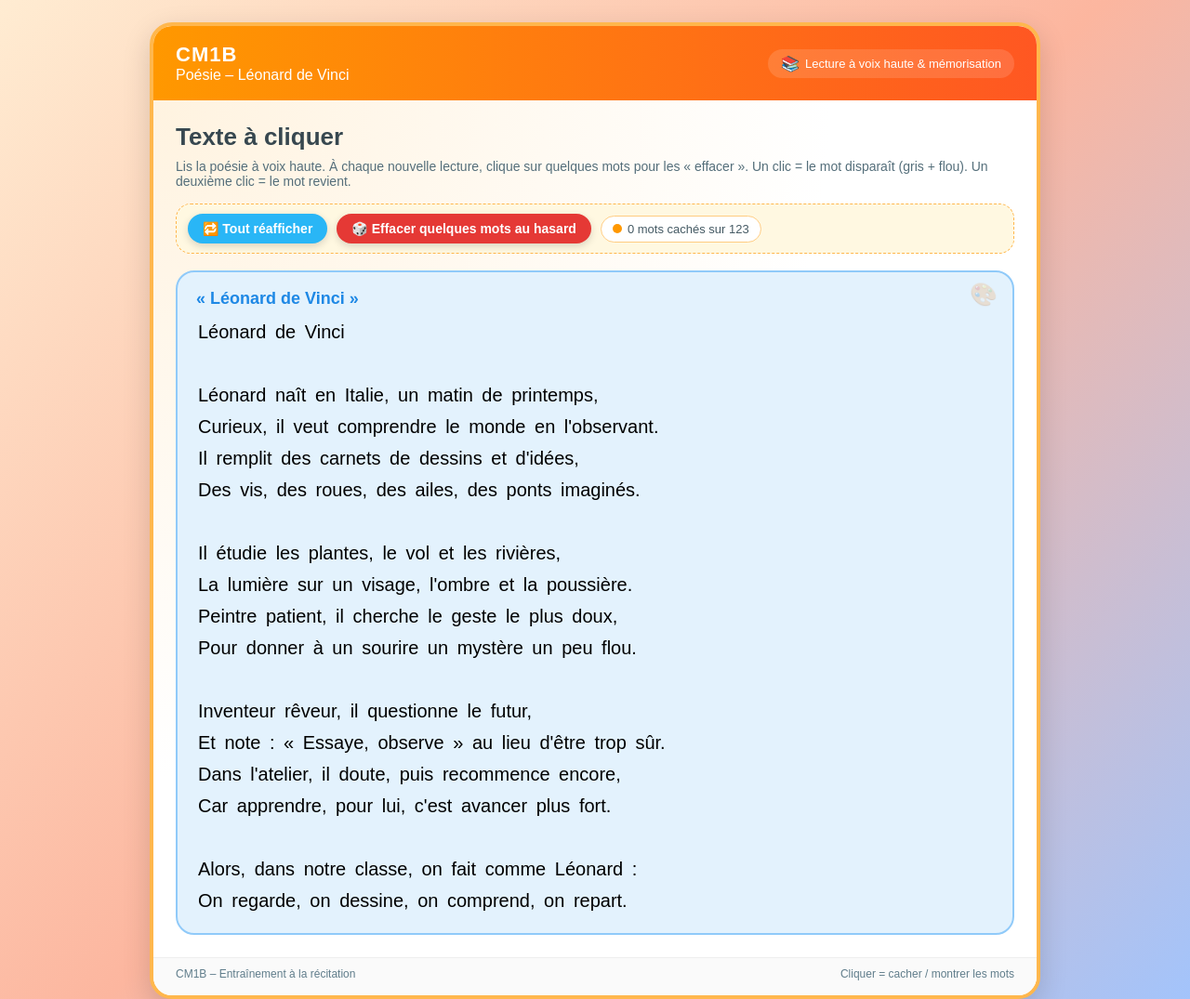
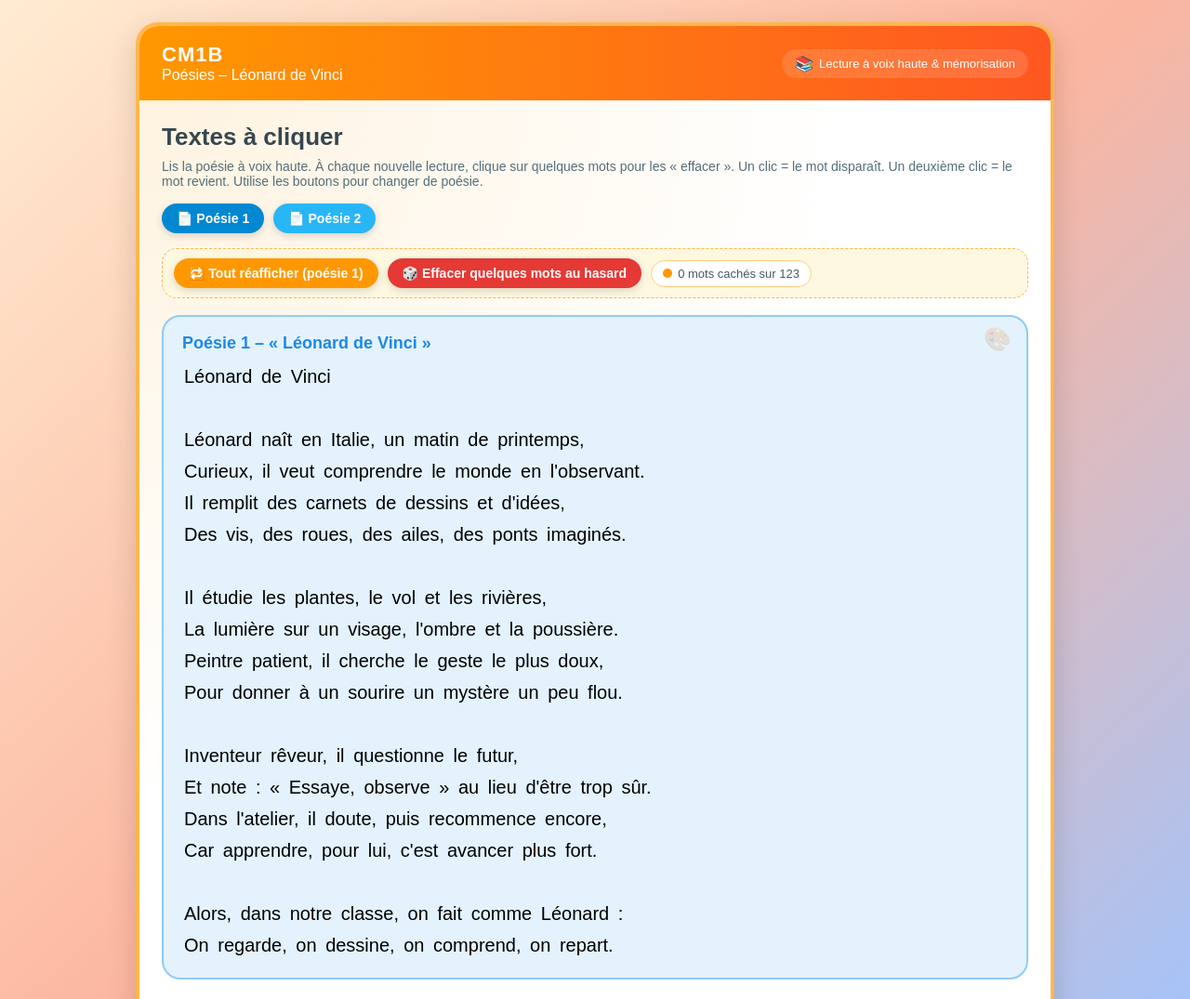
Before and after one commit to Bibitagada/poesie, a plain HTML site: page index.html in a window 1280 px wide. Shown: the top 1075 px of the page at 93% size. Drawn offline with Linux system fonts and the light colour scheme.

Commit message:
Update index.html

```diff
--- a/index.html
+++ b/index.html
@@ -2,7 +2,7 @@
 <html lang="fr">
 <head>
   <meta charset="UTF-8">
-  <title>CM1B - Léonard de Vinci</title>
+  <title>CM1B - Poésies de Léonard de Vinci</title>
   <style>
     body {
       font-family: "Quicksand", "Arial", sans-serif;
@@ -16,8 +16,8 @@
     }
 
     .container {
-      max-width: 950px;
-      width: 95%;
+      max-width: 980px;
+      width: 96%;
       margin: 24px auto;
       background: #ffffff;
       border-radius: 24px;
@@ -77,6 +77,39 @@
       margin: 4px 0 16px 0;
     }
 
+    .switcher {
+      display: flex;
+      gap: 10px;
+      margin-bottom: 16px;
+      flex-wrap: wrap;
+      align-items: center;
+    }
+
+    .switch-btn {
+      background: #29b6f6;
+      color: white;
+      border: none;
+      padding: 8px 16px;
+      border-radius: 999px;
+      cursor: pointer;
+      font-size: 14px;
+      font-weight: 600;
+      box-shadow: 0 3px 8px rgba(0,0,0,0.15);
+      display: inline-flex;
+      align-items: center;
+      gap: 6px;
+      transition: transform 0.15s, box-shadow 0.15s, background 0.15s;
+    }
+
+    .switch-btn.active {
+      background: #0288d1;
+    }
+
+    .switch-btn:hover {
+      transform: translateY(-1px);
+      box-shadow: 0 5px 12px rgba(0,0,0,0.2);
+    }
+
     .toolbar {
       display: flex;
       flex-wrap: wrap;
@@ -89,7 +122,7 @@
       border: 1px dashed #ffb74d;
     }
 
-    button {
+    button.tool {
       background: #ff9800;
       color: white;
       border: none;
@@ -105,21 +138,12 @@
       transition: transform 0.15s, box-shadow 0.15s;
     }
 
-    button:hover {
+    button.tool:hover {
       transform: translateY(-1px);
       box-shadow: 0 5px 12px rgba(0,0,0,0.2);
     }
 
-    button:active {
-      transform: translateY(0);
-      box-shadow: 0 2px 6px rgba(0,0,0,0.16);
-    }
-
-    .btn-secondary {
-      background: #29b6f6;
-    }
-
-    .btn-danger {
+    button.tool.btn-danger {
       background: #e53935;
     }
 
@@ -153,6 +177,7 @@
       border: 2px solid #90caf9;
       position: relative;
       overflow: hidden;
+      min-height: 260px;
     }
 
     .poem-card::before {
@@ -191,9 +216,17 @@
     }
 
     .hidden-word {
-      color: #f5f5f5;     /* très clair */
+      color: #f5f5f5;
       text-shadow: none;
-      filter: blur(2px);  /* léger flou : illisible */
+      filter: blur(2px);
+    }
+
+    .poem-page {
+      display: none;
+    }
+
+    .poem-page.active {
+      display: block;
     }
 
     footer {
@@ -213,7 +246,7 @@
     <header>
       <div>
         <div class="class-name">CM1B</div>
-        <div class="subtitle">Poésie – Léonard de Vinci</div>
+        <div class="subtitle">Poésies – Léonard de Vinci</div>
       </div>
       <div class="badge">
         <span class="icon">📚</span>
@@ -222,29 +255,51 @@
     </header>
 
     <main>
-      <h1>Texte à cliquer</h1>
+      <h1>Textes à cliquer</h1>
       <p class="instructions">
         Lis la poésie à voix haute. À chaque nouvelle lecture, clique sur quelques mots pour les « effacer ».
-        Un clic = le mot disparaît (gris + flou). Un deuxième clic = le mot revient.
+        Un clic = le mot disparaît. Un deuxième clic = le mot revient. Utilise les boutons pour changer de poésie.
       </p>
 
+      <!-- Boutons de switch entre les poésies -->
+      <div class="switcher">
+        <button class="switch-btn active" data-target="poem1">📄 Poésie 1</button>
+        <button class="switch-btn" data-target="poem2">📄 Poésie 2</button>
+      </div>
+
+      <!-- PAGE POÉSIE 1 -->
+      <section id="poem1" class="poem-page active">
         <div class="toolbar">
-        <button id="btnReset" class="btn-secondary">
-          🔁 Tout réafficher
-        </button>
-        <button id="btnHideRandom" class="btn-danger">
-          🎲 Effacer quelques mots au hasard
-        </button>
+          <button class="tool" id="reset1">🔁 Tout réafficher (poésie 1)</button>
+          <button class="tool btn-danger" id="random1">🎲 Effacer quelques mots au hasard</button>
           <span class="counter-chip">
             <span class="counter-dot"></span>
-          <span id="counter" class="small"></span>
+            <span id="counter1" class="small"></span>
           </span>
         </div>
 
         <div class="poem-card">
-        <div class="poem-title-line">« Léonard de Vinci »</div>
-        <div id="poem" class="poem"></div>
+          <div class="poem-title-line">Poésie 1 – « Léonard de Vinci »</div>
+          <div id="poemArea1" class="poem"></div>
         </div>
+      </section>
+
+      <!-- PAGE POÉSIE 2 -->
+      <section id="poem2" class="poem-page">
+        <div class="toolbar">
+          <button class="tool" id="reset2">🔁 Tout réafficher (poésie 2)</button>
+          <button class="tool btn-danger" id="random2">🎲 Effacer quelques mots au hasard</button>
+          <span class="counter-chip">
+            <span class="counter-dot"></span>
+            <span id="counter2" class="small"></span>
+          </span>
+        </div>
+
+        <div class="poem-card">
+          <div class="poem-title-line">Poésie 2 – « Léonard de Vinci »</div>
+          <div id="poemArea2" class="poem"></div>
+        </div>
+      </section>
     </main>
 
     <footer>
@@ -254,7 +309,8 @@
   </div>
 
   <script>
-    const POEM_TEXT = `Léonard de Vinci
+    // Textes des deux poésies
+    const POEM1 = `Léonard de Vinci
 
 Léonard naît en Italie, un matin de printemps,
 Curieux, il veut comprendre le monde en l'observant.
@@ -274,27 +330,39 @@ Car apprendre, pour lui, c'est avancer plus fort.
 Alors, dans notre classe, on fait comme Léonard :
 On regarde, on dessine, on comprend, on repart.`;
 
-    const poemDiv = document.getElementById('poem');
-    const btnReset = document.getElementById('btnReset');
-    const btnHideRandom = document.getElementById('btnHideRandom');
-    const counterSpan = document.getElementById('counter');
+    const POEM2 = `Léonard de Vinci
 
-    function renderPoem() {
-      poemDiv.innerHTML = "";
-      const lines = POEM_TEXT.split("\n");
+Léonard, enfant d’Italie, observe autour de lui.
+Il dessine ce qu’il voit, même le vent qui fuit.
+Dans ses carnets, il note des idées de machines,
+Des ponts, des roues, des ailes, des formes très fines.
 
-      lines.forEach((line) => {
+Il peint avec patience un visage et sa lumière,
+Il cherche le bon trait, il recommence, il persévère.
+Curieux, il veut comprendre : « Pourquoi ? Comment ? » toujours,
+Et il apprend sans cesse, jour après jour, toujours.
+
+Son esprit est un atelier, plein de rêves et de plans :
+Créer, c’est regarder, essayer… et prendre son temps.`;
+
+    // Fonction générique pour rendre une poésie cliquable
+    function renderPoem(text, containerId, counterId) {
+      const container = document.getElementById(containerId);
+      container.innerHTML = "";
+      const lines = text.split("\n");
+
+      lines.forEach(line => {
         const lineContainer = document.createElement("div");
 
         if (line.trim() === "") {
           lineContainer.innerHTML = "<br>";
-          poemDiv.appendChild(lineContainer);
+          container.appendChild(lineContainer);
           return;
         }
 
         const parts = line.split(/(\s+)/); // conserve les espaces
 
-        parts.forEach((part) => {
+        parts.forEach(part => {
           if (part.match(/^\s+$/)) {
             lineContainer.appendChild(document.createTextNode(part));
           } else {
@@ -312,48 +380,90 @@ On regarde, on dessine, on comprend, on repart.`;
                 span.dataset.hidden = "true";
                 span.classList.add("hidden-word");
               }
-              updateCounter();
+              updateCounter(containerId, counterId);
             });
 
             lineContainer.appendChild(span);
           }
         });
 
-        poemDiv.appendChild(lineContainer);
+        container.appendChild(lineContainer);
       });
 
-      updateCounter();
+      updateCounter(containerId, counterId);
     }
 
-    function updateCounter() {
-      const allWords = poemDiv.querySelectorAll(".word");
-      const hiddenWords = poemDiv.querySelectorAll(".word.hidden-word");
-      counterSpan.textContent = `${hiddenWords.length} mots cachés sur ${allWords.length}`;
+    function updateCounter(containerId, counterId) {
+      const container = document.getElementById(containerId);
+      const allWords = container.querySelectorAll(".word");
+      const hiddenWords = container.querySelectorAll(".word.hidden-word");
+      document.getElementById(counterId).textContent =
+        `${hiddenWords.length} mots cachés sur ${allWords.length}`;
     }
 
-    btnReset.addEventListener("click", () => {
-      poemDiv.querySelectorAll(".word").forEach(span => {
+    function resetPoem(containerId, counterId) {
+      const container = document.getElementById(containerId);
+      container.querySelectorAll(".word").forEach(span => {
         span.dataset.hidden = "false";
         span.classList.remove("hidden-word");
       });
-      updateCounter();
-    });
+      updateCounter(containerId, counterId);
+    }
 
-    // Petit bonus : bouton pour effacer quelques mots au hasard
-    btnHideRandom.addEventListener("click", () => {
-      const allWords = Array.from(poemDiv.querySelectorAll(".word"));
+    function hideRandom(containerId, counterId) {
+      const container = document.getElementById(containerId);
+      const allWords = Array.from(container.querySelectorAll(".word"));
       if (allWords.length === 0) return;
-
       const toHide = Math.max(3, Math.round(allWords.length * 0.1)); // ≈10 % ou au moins 3
       const shuffled = allWords.sort(() => Math.random() - 0.5);
       shuffled.slice(0, toHide).forEach(span => {
         span.dataset.hidden = "true";
         span.classList.add("hidden-word");
       });
-      updateCounter();
+      updateCounter(containerId, counterId);
+    }
+
+    // Initialisation des deux poésies
+    renderPoem(POEM1, "poemArea1", "counter1");
+    renderPoem(POEM2, "poemArea2", "counter2");
+
+    // Boutons reset / random pour chaque poésie
+    document.getElementById("reset1").addEventListener("click", () => {
+      resetPoem("poemArea1", "counter1");
+    });
+    document.getElementById("random1").addEventListener("click", () => {
+      hideRandom("poemArea1", "counter1");
     });
 
-    renderPoem();
+    document.getElementById("reset2").addEventListener("click", () => {
+      resetPoem("poemArea2", "counter2");
+    });
+    document.getElementById("random2").addEventListener("click", () => {
+      hideRandom("poemArea2", "counter2");
+    });
+
+    // Gestion du switch entre les deux poésies
+    const switchButtons = document.querySelectorAll(".switch-btn");
+    const pages = document.querySelectorAll(".poem-page");
+
+    switchButtons.forEach(btn => {
+      btn.addEventListener("click", () => {
+        const targetId = btn.dataset.target;
+
+        // bouton actif
+        switchButtons.forEach(b => b.classList.remove("active"));
+        btn.classList.add("active");
+
+        // afficher la bonne section
+        pages.forEach(page => {
+          if (page.id === targetId) {
+            page.classList.add("active");
+          } else {
+            page.classList.remove("active");
+          }
+        });
+      });
+    });
   </script>
 </body>
 </html>
```
Lines whose indentation alone changed are shown as unchanged.
